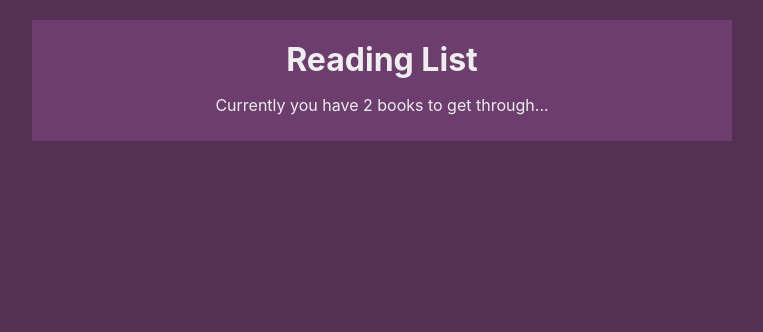
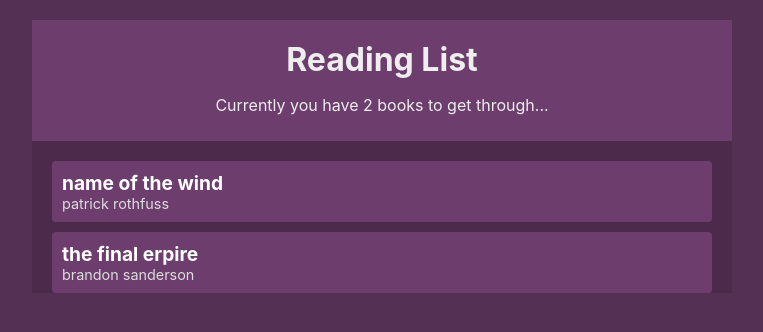
Before and after one commit to AzatErnis/booklist, a React (Create React App) app: page / in a window 1280 px wide. Shown: the top 332 px of the page, without its empty margins (258-1021 px from the left). Built offline with nearby package versions, Linux system fonts and the light colour scheme.

Commit message:
created BookList, BookDetails

```diff
--- a/src/App.js
+++ b/src/App.js
@@ -1,12 +1,14 @@
 import React from 'react';
 import BookContextProvider from "./contexts/BookContext";
 import Navbar from './components/Navbar'
+import BookList from './components/BookList'
 
 function App() {
   return (
     <div className="App">
       <BookContextProvider>
         <Navbar />
+        <BookList />
       </BookContextProvider>
     </div>
   );
--- a/src/components/BookDetails.js
+++ b/src/components/BookDetails.js
@@ -0,0 +1,14 @@
+import React, { useContext } from 'react'
+import { BookContext } from "../contexts/BookContext";
+
+const BookDetails = ({ book }) => {
+  const { removeBook } = useContext(BookContext)
+  return (
+    <li onClick={() => removeBook(book.id)}>
+      <div className="title">{book.title}</div>
+      <div className="author">{book.author}</div>
+    </li>
+  )
+}
+
+export default BookDetails
--- a/src/components/BookList.js
+++ b/src/components/BookList.js
@@ -0,0 +1,16 @@
+import React, { useContext} from 'react'
+import { BookContext } from "../contexts/BookContext";
+import BookDetails from './BookDetails'
+
+const BookList = () => {
+  const { books } = useContext(BookContext)
+  return books.length ? (
+    <div className='book-list'>
+      <ul>{books.map(book => < BookDetails book={book} key={book.id} />)}</ul>
+    </div>
+  ) : (
+    <div className="empty">No books to read</div>
+  )
+}
+
+export default BookList
--- a/src/contexts/BookContext.js
+++ b/src/contexts/BookContext.js
@@ -13,7 +13,7 @@
     setBooks([...books, {title, author, id: uuidv4()}])
   }
   const removeBook = id => {
-    setBooks([books.filter(book => book.id !== id)])
+    setBooks(books.filter(book => book.id !== id))
   }
 
   return (
--- a/src/index.css
+++ b/src/index.css
@@ -25,3 +25,41 @@
 .navbar h1 {
   margin: 10px 0;
 }
+
+.book-list {
+  margin: 20px;
+}
+
+.book-list ul {
+  padding: 0;
+  list-style-type: none;
+}
+
+.book-list li {
+  background: #6d3d6d;
+  border-radius: 4px;
+  padding: 10px;
+  cursor: pointer;
+  margin: 10px 0;
+}
+
+.book-list li:hover {
+  opacity: 0.7;
+  text-decoration: line-through;
+}
+
+.book-list .title {
+  font-weight: bold;
+  color: #fff;
+  font-size: 1.2em;
+}
+
+.book-list .author {
+  font-size: 0.9em;
+  color: #ddd;
+}
+
+.empty {
+  margin: 20px;
+  text-align: center;
+}
```
